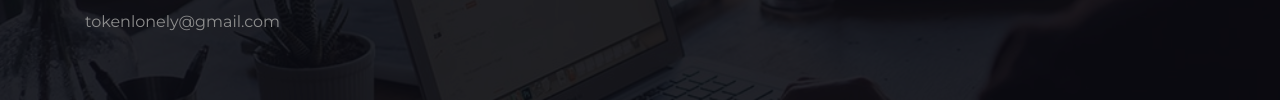
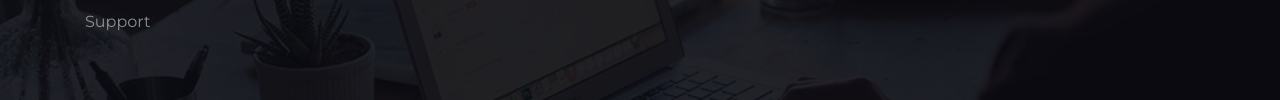
Before and after one commit to LonelyToken/LonelyToken, a plain HTML site: page index.html in a window 1280 px wide. Shown: the part 4013-4113 px from the top of the page. Drawn offline with nearby package versions, Linux system fonts and the light colour scheme.

Commit message:
Update index.html

```diff
--- a/index.html
+++ b/index.html
@@ -357,7 +357,7 @@
 				<p></p>
                                 <a href="#"><i class="fa fa-linkedin"></i></a> <div><a href="https://www.linkedin.com/in/lonely-token-46a9a218a/" title="Lonely" target"_blank" > linkedin </a></div>
 				<p></p>
-				<a href="#"><i class="fa fa-email"></i></a> <div><a href="tokenlonely@gmail.com" title="Support" target"_blank" > tokenlonely@gmail.com </a></div>
+				<a href="#"><i class="fa fa-email"></i></a> <div><a href="https://docs.google.com/forms/d/e/1FAIpQLScrDM7G4OdXR0NjSW7Gppu2FzJMoo38uX87z3SLPSllL7D5nw/viewform" title="Support" target"_blank" > Support </a></div>
                             </div>
                         </div>
                     </div>
```
